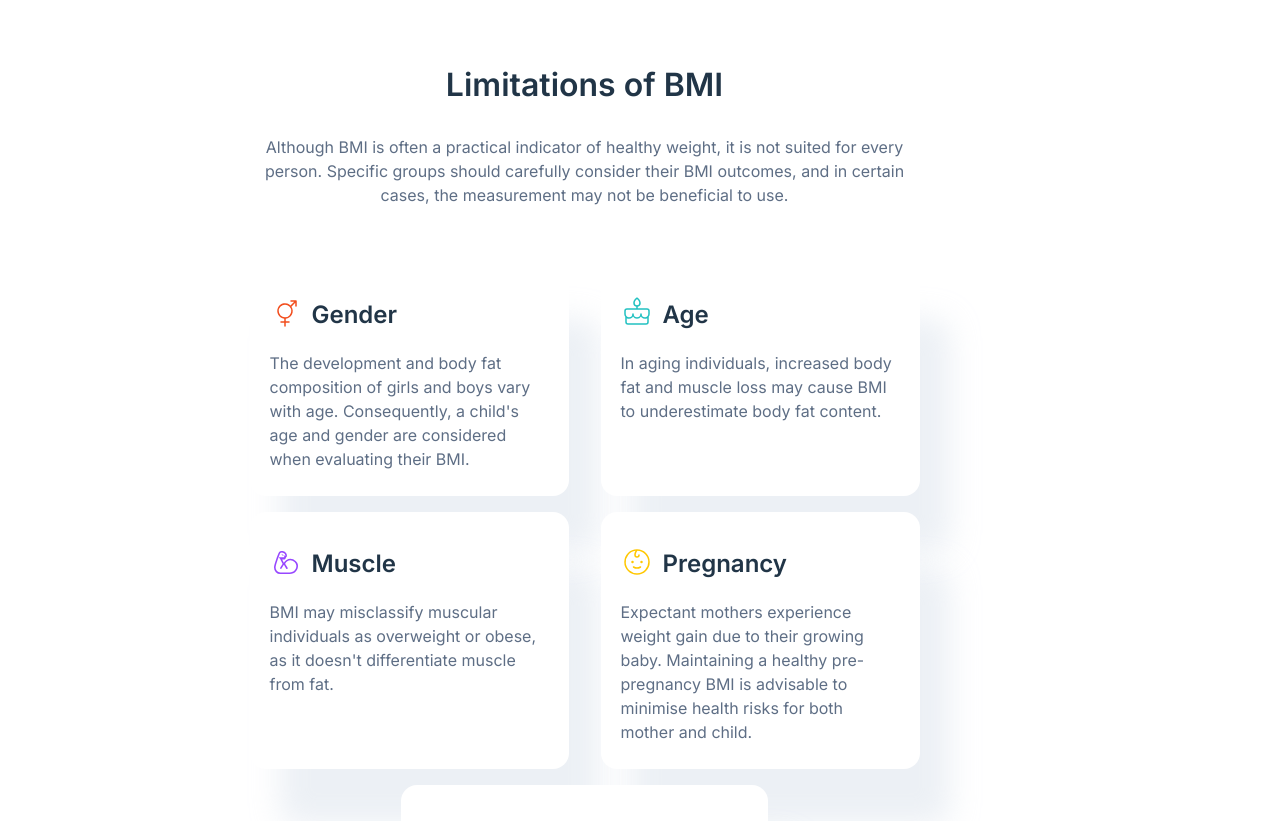
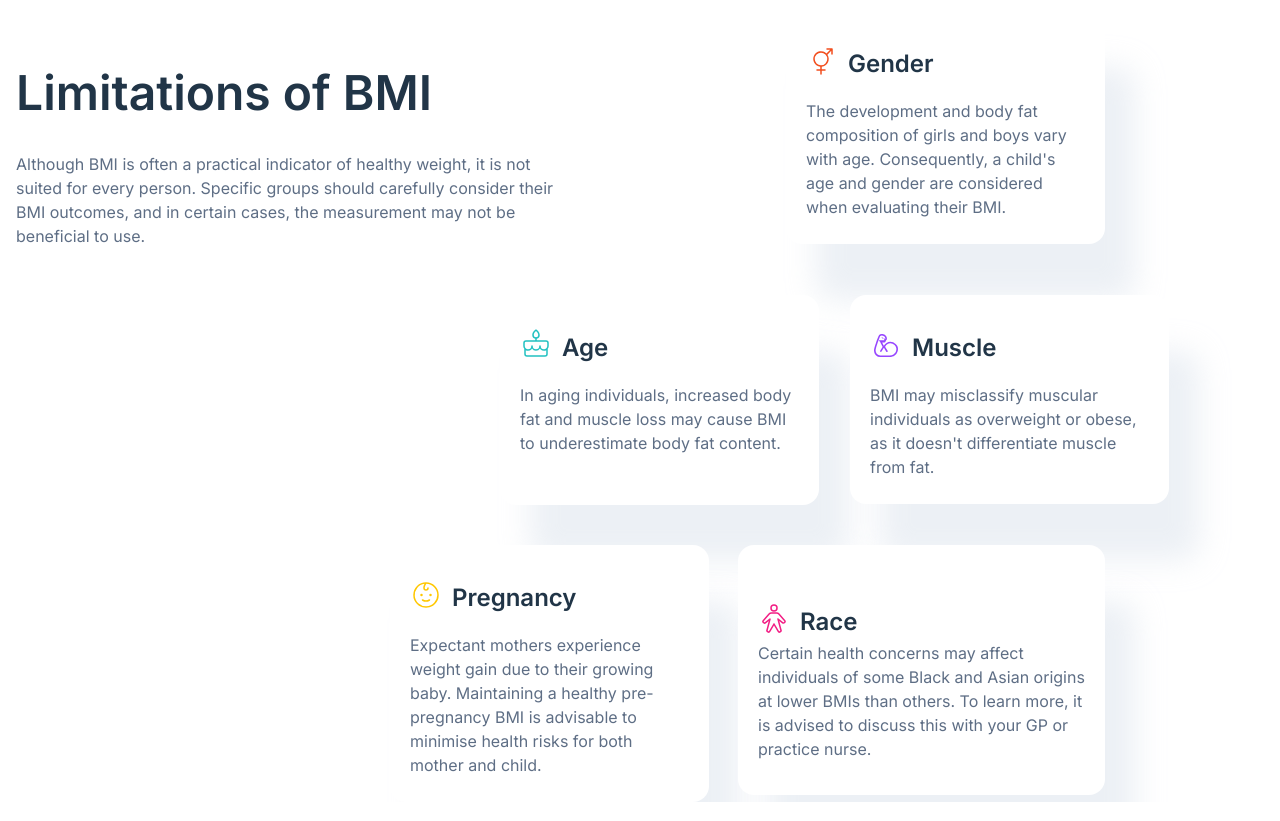
Before and after one commit to KarenDouglas/bmi-calculator, a React (Vite) app in the folder client/: page / in a window 1280 px wide. Shown: the part 1680-2501 px from the top of the page. Built offline with nearby package versions, Linux system fonts and the light colour scheme.

Commit message:
styled limitations comp for large screens

```diff
--- a/client/src/assets/css/limitationsStyles.css
+++ b/client/src/assets/css/limitationsStyles.css
@@ -1,4 +1,5 @@
 #limitations-section{
+    position: relative;
     display: flex;
     flex-direction: column;
     gap: 56px;
@@ -8,16 +9,16 @@
     margin-bottom: 56px;
 
 }
-#limitations-section>section{
+#limitations-intro{
     max-width: 686px;
     margin: 0 auto;
 }
-#limitations-section h2{
+#limitations-header{
     font-size: 32px;
     margin: 72px 0 32px 0;
     text-align: center;
 }
-#limitations-section>section p{
+#limitations-p{
     text-align: center;
 }
 #limitations-cards>.card{
@@ -47,3 +48,50 @@ gap:10px;
 .test-color{
     background-color: rgb(114, 72, 79);
 }
+
+@media (min-width: 976px) {
+    #limitations-section{
+       max-width: 1160px;
+    }
+
+    #limitations-header{
+        text-align: left;
+        font-size: var(--headerL);
+    }
+    #limitations-p{
+        text-align: left;
+        max-width: 564px;
+    }
+    #limitations-intro{
+        margin: 0 0;
+    }
+
+    #gender{
+        position: absolute;
+        top:16px;
+        right: 64px;
+
+    }
+    #muscle{
+        position: absolute;
+        top: 300px;
+        right: 0;
+    }
+    #age{
+        position: absolute;
+        top: 300px;
+        right: 350px;
+        min-height: 175px;
+    }
+    #race{
+        position: absolute;
+        top:550px;
+        right: 64px;
+        min-height: 215px;
+    }
+    #pregnancy{
+        position: absolute;
+        top: 550px;
+        right: 460px;
+    }
+}
--- a/client/src/components/LimitationsComponent.jsx
+++ b/client/src/components/LimitationsComponent.jsx
@@ -13,14 +13,14 @@ function LimitationsComponent() {
     return(
         <>
         <article id="limitations-section">
-                <section>
+                <section id="limitations-intro">
                     <header>
-                        <h2>Limitations of BMI</h2>
+                        <h2 id="limitations-header">Limitations of BMI</h2>
                     </header>
-                    <p>Although BMI is often a practical indicator of healthy weight, it is not suited for every person. Specific groups should carefully consider their BMI outcomes, and in certain cases, the measurement may not be beneficial to use.</p>
+                    <p id="limitations-p">Although BMI is often a practical indicator of healthy weight, it is not suited for every person. Specific groups should carefully consider their BMI outcomes, and in certain cases, the measurement may not be beneficial to use.</p>
                 </section>
                 <div id="limitations-cards">
-                    <section className="card">
+                    <section className="card" id="gender">
                         <div className="card-info">
                             <header>
                                 <i>
@@ -33,7 +33,7 @@ function LimitationsComponent() {
                             </p>
                         </div>
                     </section>
-                    <section className="card">
+                    <section className="card" id="age">
                         <div className="card-info">
                             <header>
                                 <i>
@@ -46,7 +46,7 @@ function LimitationsComponent() {
                             </p>
                         </div>
                     </section>
-                <section className="card">
+                <section className="card" id="muscle">
                     <div className="card-info">
                         <header>
                             <i>
@@ -59,7 +59,7 @@ function LimitationsComponent() {
                         </p>
                     </div>
                 </section>
-                <section className="card">
+                <section className="card" id="pregnancy">
                     <div className="card-info">
                         <header>
                             <i>
@@ -72,7 +72,7 @@ function LimitationsComponent() {
                         </p>
                     </div>
                 </section>
-                <section className="card">
+                <section className="card" id="race">
                     <div className="card-info"></div>
                     <header>
                         <i>
```
